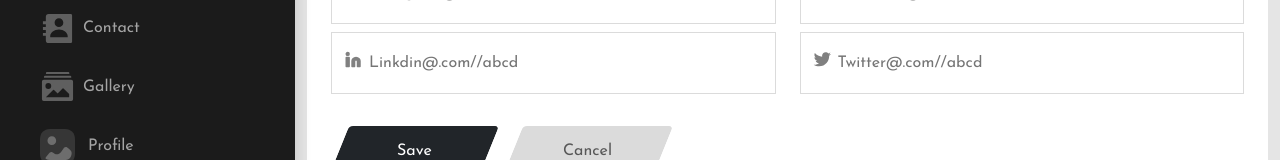
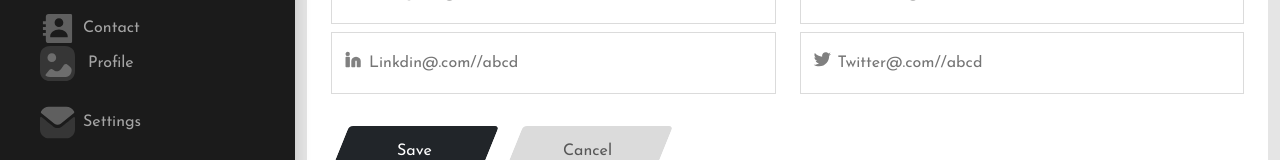
Before and after one commit to sahilrara/coach-react-app, a React (Create React App) app: page /admin/dashboard/Setting in a window 1280 px wide. Shown: the part 307-467 px from the top of the page. Built offline with nearby package versions, Linux system fonts and the light colour scheme; no server answers.

Commit message:
contact ui

```diff
--- a/src/components/Sidebar.jsx
+++ b/src/components/Sidebar.jsx
@@ -173,7 +173,7 @@ function SideBar({ history }) {
               ""
             )}
           </div>
-          <div
+          {/**<div
             className={`${
               decWidth ? " d-flex justify-content-center " : ""
             }  "align-items-center justify-content-between  d-flex my-4 "  cursor-pointer `}
@@ -201,7 +201,7 @@ function SideBar({ history }) {
             ) : (
               ""
             )}
-          </div>
+            </div>*/}
           {/* <div
             className={`${
               decWidth ? " d-flex justify-content-center " : ""
```
Also changed, not shown: 1 other file (tests, documents, lock files or other folders).
